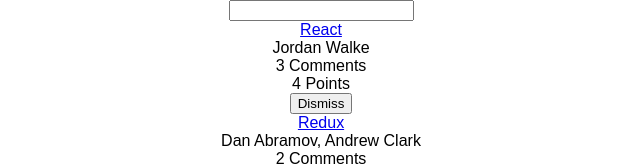
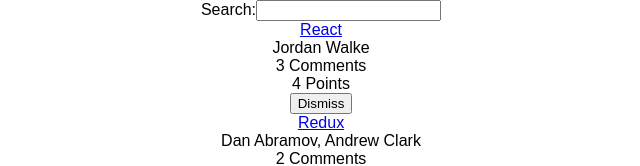
Before and after one commit to nhuntwalker/react-news, a React (Create React App) app: page / in a window 1280 px wide. Shown: the top 166 px of the page, without its empty margins (319-959 px from the left). Built offline with nearby package versions, Linux system fonts and the light colour scheme.

Commit message:
Refactoring smaller components into functional stateless components

```diff
--- a/src/App.js
+++ b/src/App.js
@@ -48,23 +48,37 @@ class App extends Component {
 
     return (
       <div className="App">
-        <Search value={ searchTerm } onChange={ this.onSearchChange } />
+        <Search value={ searchTerm } onChange={ this.onSearchChange }>
+          Search:
+        </Search>
         <Table list={ list } pattern={ searchTerm } onDismiss={ this.onDismiss }/>
       </div>
     );
   }
 }
 
-class Search extends Component {
-  render() {
-    const { value, onChange } = this.props;
-    return (
-      <form>
-        <input type="text" value={ value } onChange={ onChange } />
-      </form>
-    );
-  }
-}
+// class Search extends Component {
+//   render() {
+//     const { value, onChange, children } = this.props;
+//     return (
+//       <form>
+//         { children }
+//         <input type="text" value={ value } onChange={ onChange } />
+//       </form>
+//     );
+//   }
+// }
+const Search = ({ value, onChange, children }) =>
+  <form>
+    { children }
+    <input type="text" value={ value } onChange={ onChange } />
+  </form>
+
+const Button = ({ onClick, className='', children}) =>
+  <button onClick={ onClick } className={ className } type="button">
+    { children }
+  </button>
+
 class Table extends Component {
   render() {
     const { list, pattern, onDismiss } = this.props;
@@ -77,9 +91,9 @@ class Table extends Component {
             <div>{ item.num_comments} Comments</div>
             <div>{ item.points} Points</div>
             <div>
-              <button onClick={ ()=> onDismiss(item.objectID) }>
+              <Button onClick={ ()=> onDismiss(item.objectID) }>
                 Dismiss
-              </button>
+              </Button>
             </div>
           </div>
         ) }
```
